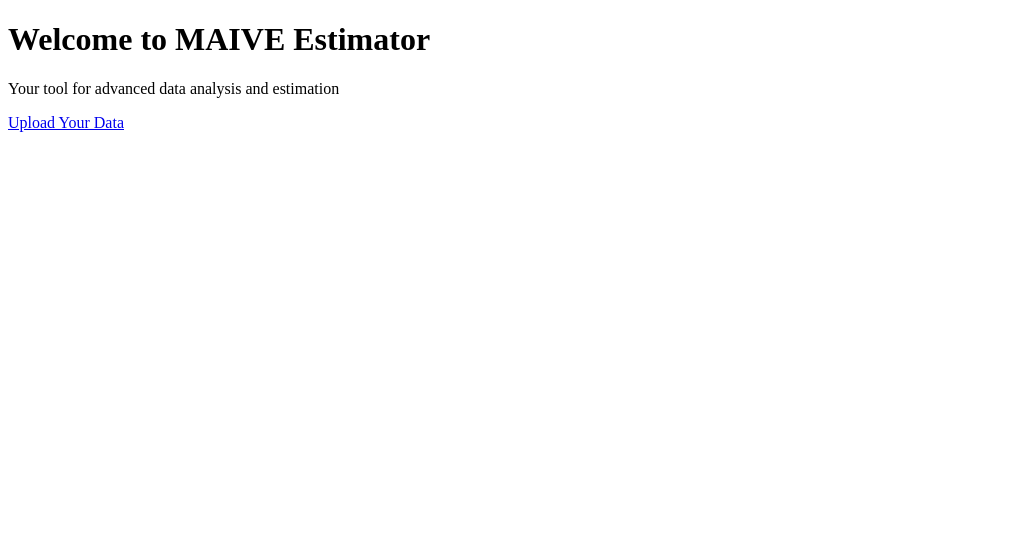
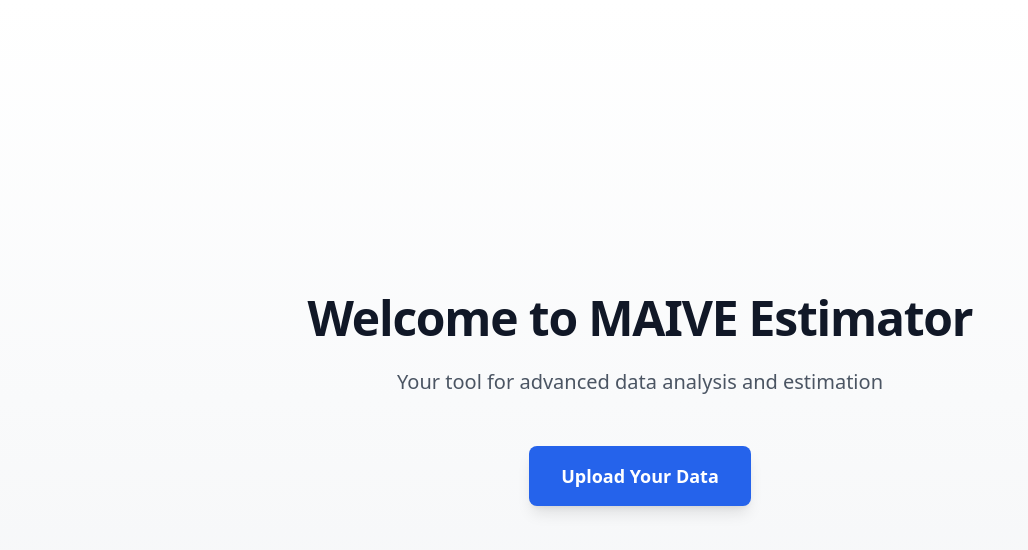
Before and after one commit to PetrCala/maive-ui, a Next.js app in the folder apps/react-ui/client/: page / in a window 1280 px wide. Before the commit this address had no page. Shown: the top 550 px of the page, without its empty margins (0-1028 px from the left). Built offline with nearby package versions, Linux system fonts and the light colour scheme.

Commit message:
fix: correct routing

```diff
--- a/apps/react-ui/client/src/pages/_app.tsx
+++ b/apps/react-ui/client/src/pages/_app.tsx
@@ -1,34 +1,13 @@
 "use client"
 
-import Link from "next/link"
 import { Providers } from "@providers/index"
+import "@styles/globals.css"
+import type { AppProps } from "next/app"
 
-export default function Home() {
+export default function App({ Component, pageProps }: AppProps) {
 	return (
 		<Providers>
-			<HomeContent />
+			<Component {...pageProps} />
 		</Providers>
 	)
 }
-
-function HomeContent() {
-	return (
-		<main className="flex min-h-screen flex-col items-center justify-center p-24 bg-gradient-to-b from-white via-gray-50 to-gray-100 dark:from-gray-900 dark:via-gray-800 dark:to-gray-900">
-			{/* <ThemeToggle /> */}
-			<div className="max-w-2xl text-center">
-				<h1 className="text-5xl font-bold mb-6 text-gray-900 dark:text-white tracking-tight">
-					Welcome to MAIVE Estimator
-				</h1>
-				<p className="text-xl mb-12 text-gray-600 dark:text-gray-300 leading-relaxed">
-					Your tool for advanced data analysis and estimation
-				</p>
-				<Link
-					href="/upload"
-					className="inline-block px-8 py-4 text-lg font-semibold text-white bg-blue-600 rounded-lg hover:bg-blue-700 dark:bg-blue-500 dark:hover:bg-blue-600 transition-all duration-200 shadow-lg hover:shadow-xl transform hover:-translate-y-0.5"
-				>
-					Upload Your Data
-				</Link>
-			</div>
-		</main>
-	)
-}
--- /dev/null
+++ b/apps/react-ui/client/src/pages/index.tsx
@@ -0,0 +1,22 @@
+import Link from "next/link"
+
+export default function Home() {
+	return (
+		<main className="flex min-h-screen flex-col items-center justify-center p-24 bg-gradient-to-b from-white via-gray-50 to-gray-100 dark:from-gray-900 dark:via-gray-800 dark:to-gray-900">
+			<div className="max-w-2xl text-center">
+				<h1 className="text-5xl font-bold mb-6 text-gray-900 dark:text-white tracking-tight">
+					Welcome to MAIVE Estimator
+				</h1>
+				<p className="text-xl mb-12 text-gray-600 dark:text-gray-300 leading-relaxed">
+					Your tool for advanced data analysis and estimation
+				</p>
+				<Link
+					href="/upload"
+					className="inline-block px-8 py-4 text-lg font-semibold text-white bg-blue-600 rounded-lg hover:bg-blue-700 dark:bg-blue-500 dark:hover:bg-blue-600 transition-all duration-200 shadow-lg hover:shadow-xl transform hover:-translate-y-0.5"
+				>
+					Upload Your Data
+				</Link>
+			</div>
+		</main>
+	)
+}
--- a/apps/react-ui/client/tsconfig.json
+++ b/apps/react-ui/client/tsconfig.json
@@ -22,7 +22,8 @@
 			"@/*": ["./src/*"],
 			"@providers/*": ["./src/providers/*"],
 			"@components/*": ["./src/components/*"],
-			"@pages/*": ["./src/pages/*"]
+			"@pages/*": ["./src/pages/*"],
+			"@styles/*": ["./src/styles/*"]
 		}
 	},
 	"include": ["next-env.d.ts", "**/*.ts", "**/*.tsx", ".next/types/**/*.ts"],
```
Also changed, not shown: apps/react-ui/client/src/pages/model/index.tsx (renamed from apps/react-ui/client/src/pages/model/page.tsx), apps/react-ui/client/src/pages/upload/index.tsx (renamed from apps/react-ui/client/src/pages/upload/page.tsx).
